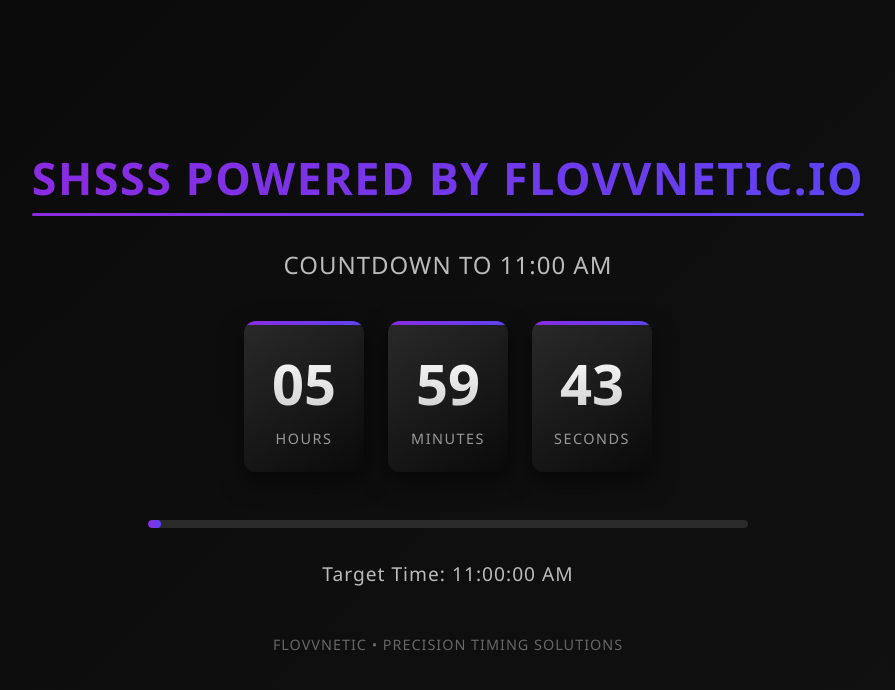
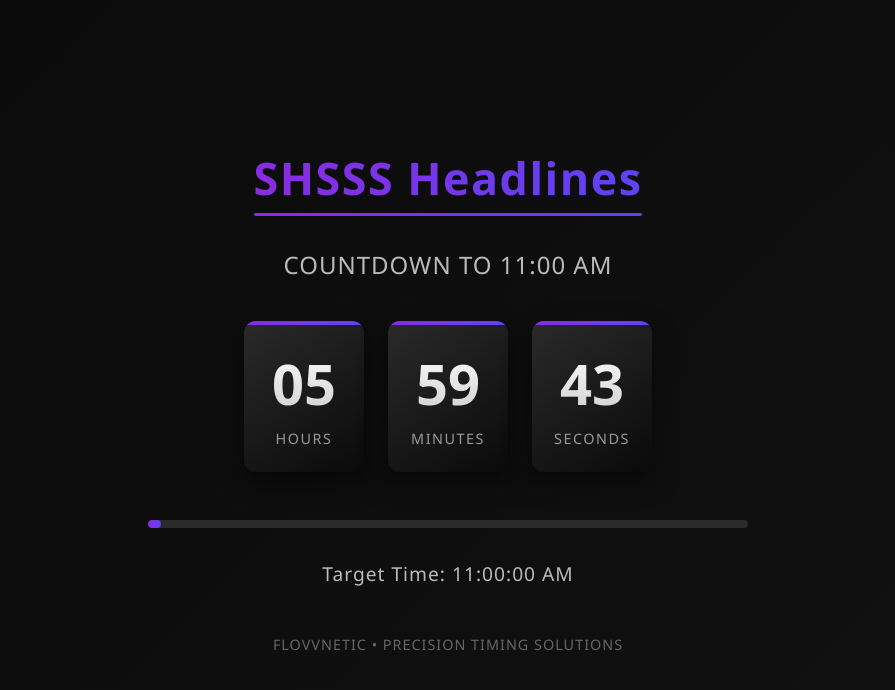
Before and after one commit to flowneticmarketio-svg/Countdown-, a plain HTML site: page index.html in a window 1280 px wide. Shown: the whole page, without its empty margins (192-1087 px from the left). Drawn offline with Linux system fonts and the light colour scheme.

Commit message:
Update index.html

```diff
--- a/index.html
+++ b/index.html
@@ -269,7 +269,7 @@
 <body>
     <div class="container">
         <div class="logo">
-            <h1 class="logo-text">SHSSS POWERED BY FLOVVNETIC.IO</h1>
+            <h1 class="logo-text">SHSSS Headlines</h1>
         </div>
 
         <h2 class="countdown-title">COUNTDOWN TO 11:00 AM</h2>
```
